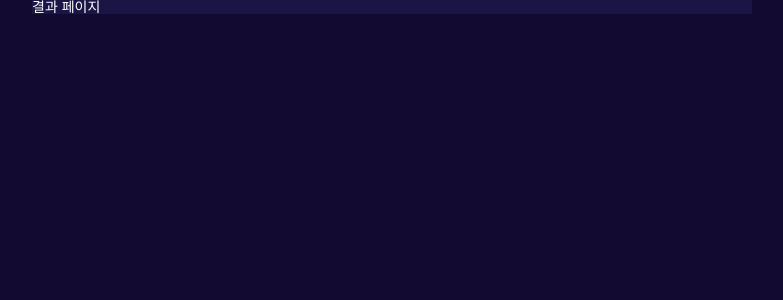
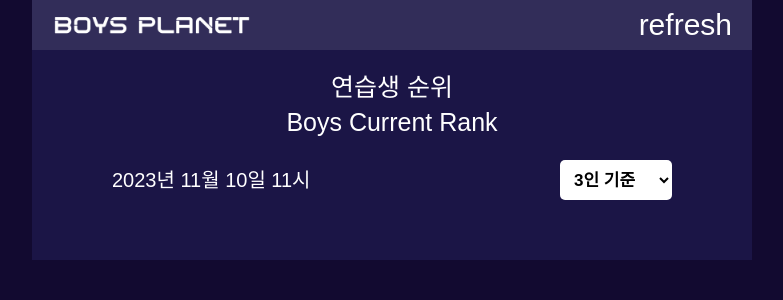
Before and after one commit to keeith17/boysplanet_new, a React (Vite) app in the folder boysplanet_new/: page /ResultPage in a window 1280 px wide. Shown: the top 300 px of the page, without its empty margins (248-1031 px from the left). Built offline with nearby package versions, Linux system fonts and the light colour scheme.

Commit message:
결과 페이지 기본 레이아웃

```diff
--- a/boysplanet_new/index.html
+++ b/boysplanet_new/index.html
@@ -2,10 +2,6 @@
 <html lang="en">
     <head>
         <meta charset="UTF-8" />
-        <meta
-            http-equiv="Content-Security-Policy"
-            content="upgrade-insecure-requests"
-        />
         <link rel="icon" type="image/svg+xml" href="/vite.svg" />
         <meta name="viewport" content="width=device-width, initial-scale=1.0" />
         <title>BoysPlanet 모의 투표 서비스</title>
--- a/boysplanet_new/src/components/Layout.tsx
+++ b/boysplanet_new/src/components/Layout.tsx
@@ -1,5 +1,6 @@
 import styled from "@emotion/styled";
 import { ReactNode } from "react";
+import Header from "./header/Header";
 
 const LayoutStyle = styled.div`
     max-width: 720px;
@@ -13,5 +14,10 @@
 }
 
 export const Layout = ({ children }: LayoutProps) => {
-    return <LayoutStyle>{children}</LayoutStyle>;
+    return (
+        <LayoutStyle>
+            <Header />
+            {children}
+        </LayoutStyle>
+    );
 };
--- /dev/null
+++ b/boysplanet_new/src/components/header/Header.tsx
@@ -0,0 +1,55 @@
+import { Link } from "react-router-dom";
+import Title from "@/assets/ittle.png";
+import styled from "@emotion/styled";
+
+const HeaderStyle = styled.header`
+    width: 100%;
+    max-width: 720px;
+    background: #322d59;
+    padding: 10px 20px;
+    display: flex;
+    position: fixed;
+    z-index: 2;
+    .logo {
+        display: flex;
+        align-items: center;
+        a {
+            display: block;
+            color: #fff;
+            font-size: 20px;
+            img {
+                width: 200px;
+            }
+        }
+    }
+    .reloading {
+        margin: 0 0 0 auto;
+        .reloading-wrap {
+            cursor: pointer;
+            i {
+                font-size: 30px;
+                cursor: pointer;
+            }
+        }
+    }
+`;
+
+export default function Header() {
+    const onClickReload = () => {};
+    return (
+        <HeaderStyle>
+            <div className="logo">
+                <Link to="/">
+                    <img src={Title} alt="Title" />
+                </Link>
+            </div>
+            <div className="reloading">
+                <div className="reloading-wrap">
+                    <i className="material-icons" onClick={onClickReload}>
+                        refresh
+                    </i>
+                </div>
+            </div>
+        </HeaderStyle>
+    );
+}
--- a/boysplanet_new/src/pages/result/index.tsx
+++ b/boysplanet_new/src/pages/result/index.tsx
@@ -1,3 +1,46 @@
+import {
+    ResultContentsStyle,
+    ResultInfoStyle,
+    ResultStyle,
+    ResultTitleStyle,
+} from "./resultStyle";
+
 export default function ResultPage() {
-    return <div>결과 페이지</div>;
+    //새로고침 시간 확인
+    const thisTimes = () => {
+        const now = new Date(); // 현재 날짜 및 시간
+        const year = now.getFullYear();
+        const month = now.getMonth() + 1;
+        const date = now.getDate();
+        const hours = now.getHours();
+        // if(filter.filtered.includes('forOff')){
+        //     return '8회(3/23) 기준';
+        // } else {
+        return String(`${year}년 ${month}월 ${date}일 ${hours}시`);
+        // }
+    };
+    const onChangeSelect = () => {};
+    return (
+        <ResultStyle>
+            <ResultTitleStyle>
+                <p>연습생 순위</p>
+                <p>Boys Current Rank</p>
+            </ResultTitleStyle>
+            <ResultContentsStyle>
+                <ResultInfoStyle>
+                    <div className="times">{thisTimes()}</div>
+                    <div className="filter-box">
+                        <select onChange={onChangeSelect}>
+                            <option value="forSix">3인 기준</option>
+                            <option value="forOne">원픽 기준</option>
+                            <option value="forOff">방송 순위</option>
+                        </select>
+                    </div>
+                </ResultInfoStyle>
+                <div className="ranking">
+                    <ul className="boys-ranking">{/* {boysTeamRankList} */}</ul>
+                </div>
+            </ResultContentsStyle>
+        </ResultStyle>
+    );
 }
--- /dev/null
+++ b/boysplanet_new/src/pages/result/resultStyle.ts
@@ -0,0 +1,49 @@
+import styled from "@emotion/styled";
+
+export const ResultStyle = styled.div`
+    padding-top: 30px;
+    width: 100%;
+    padding: 70px 11.111111% 40px 11.111111%;
+`;
+
+export const ResultTitleStyle = styled.div`
+    width: 100%;
+    p {
+        text-align: center;
+        padding: 5px 0;
+        font-size: 25px;
+    }
+`;
+
+export const ResultContentsStyle = styled.div`
+    width: 100%;
+    padding: 20px 0;
+`;
+
+export const ResultInfoStyle = styled.div`
+    width: 100%;
+    display: flex;
+    .times {
+        width: 50%;
+        font-size: 20px;
+        line-height: 40px;
+    }
+    .filter-box {
+        display: flex;
+        width: 50%;
+        align-items: right;
+        justify-content: right;
+        select {
+            width: 40%;
+            height: 40px;
+            padding: 10px;
+            border: none;
+            border-radius: 5px;
+            outline: none;
+            background: #fff;
+            color: $buttoncolor;
+            font-weight: 700;
+            font-size: 17px;
+        }
+    }
+`;
--- a/boysplanet_new/src/pages/vote/index.tsx
+++ b/boysplanet_new/src/pages/vote/index.tsx
@@ -9,6 +9,7 @@
     ListCheckStyle,
     PickStyle,
     SubmitStyle,
+    VoteStyle,
 } from "./voteStyle";
 
 interface ModalVoteProps {
@@ -134,7 +135,7 @@
     } = useQuery("boysList", getBoysList);
 
     return (
-        <div className="vote-wrap">
+        <VoteStyle>
             <PickStyle>
                 <div className="title">
                     <div className="title-gap">
@@ -245,6 +246,6 @@
                     <button onClick={onClickPost}>투표 완료</button>
                 )}
             </SubmitStyle>
-        </div>
+        </VoteStyle>
     );
 }
--- a/boysplanet_new/src/pages/vote/voteStyle.ts
+++ b/boysplanet_new/src/pages/vote/voteStyle.ts
@@ -1,4 +1,8 @@
 import styled from "@emotion/styled";
+
+export const VoteStyle = styled.div`
+    padding-top: 30px;
+`;
 
 export const PickStyle = styled.div`
     width: 100%;
```
